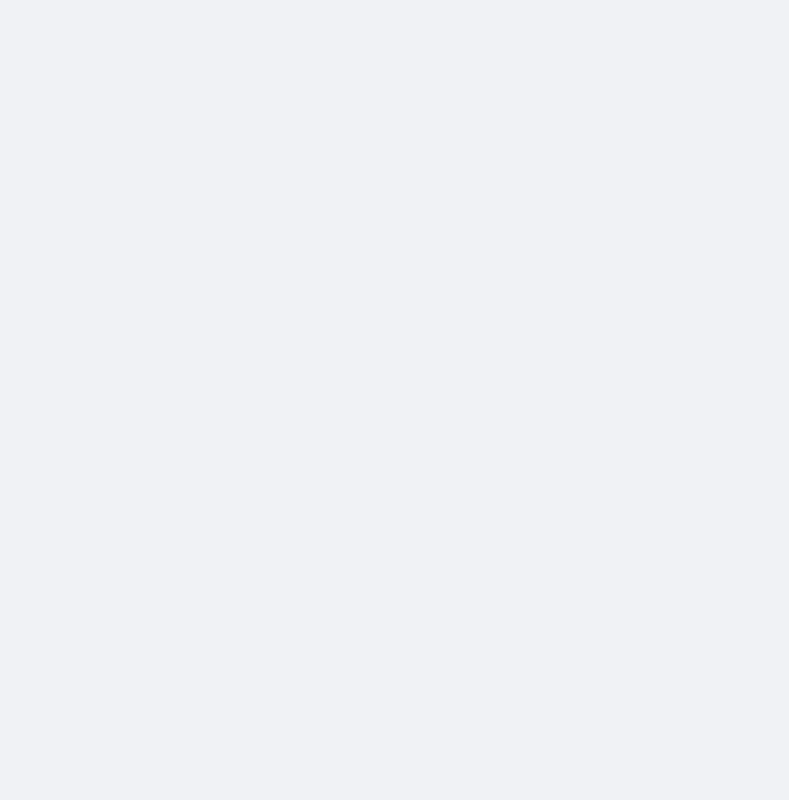
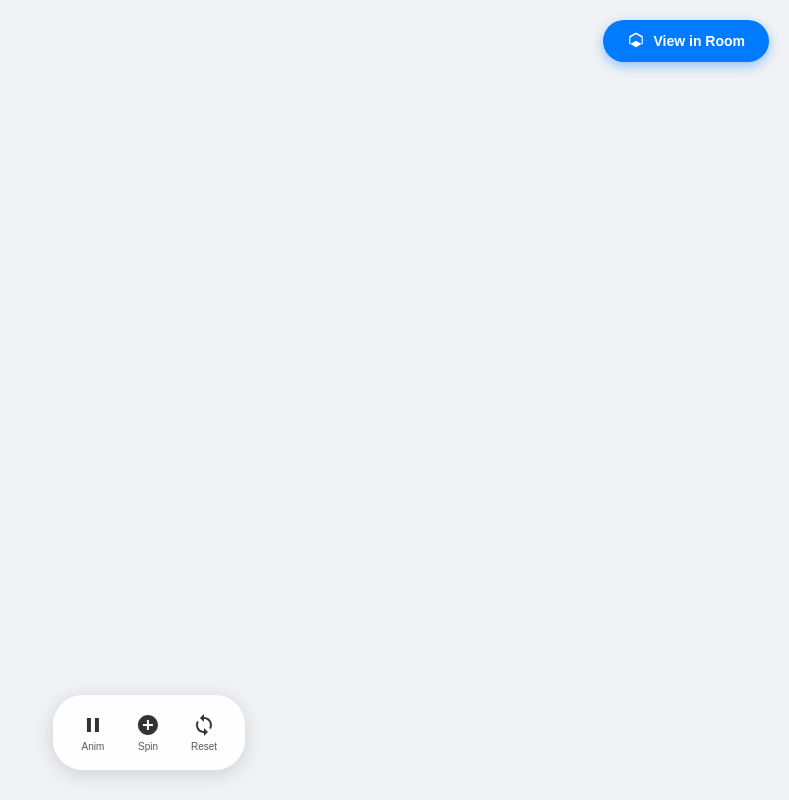
Before and after one commit to jaiganeshavcce/elephant-ar, a plain HTML site: page index.html in a window 1280 px wide. Shown: the whole page, without its empty margins (491-1280 px from the left). Drawn offline with Linux system fonts and the light colour scheme; some packages are replaced by stand-ins of ours; a script that the page names is missing.

Commit message:
Add files via upload

```diff
--- a/index.html
+++ b/index.html
@@ -8,51 +8,88 @@
     <script type="module" src="https://ajax.googleapis.com/ajax/libs/model-viewer/3.4.0/model-viewer.min.js"></script>
 
     <style>
-        body { margin: 0; background-color: #f0f2f5; font-family: sans-serif; }
+        body { margin: 0; background-color: #f0f2f5; font-family: 'Segoe UI', Tahoma, Geneva, Verdana, sans-serif; overflow: hidden; }
 
         model-viewer {
             width: 100%;
             height: 100vh;
-            background-color: #ffffff; /* White background */
+            background-color: #ffffff;
+            --poster-color: #ffffff;
         }
 
-        /* HIGH VISIBILITY BUTTON STYLE */
+        /* --- TOP RIGHT AR BUTTON --- */
         .ar-button {
-            background-color: #007bff; /* Bright Blue */
+            background-color: #007bff;
             color: white;
-            border-radius: 30px;
+            border-radius: 50px;
             border: none;
+            position: absolute;
+            top: 20px;     /* Moved to Top */
+            right: 20px;   /* Moved to Right */
+            padding: 12px 24px;
+            font-size: 14px;
+            font-weight: bold;
+            box-shadow: 0 4px 12px rgba(0,123,255,0.4);
+            z-index: 100;
+            display: flex;
+            align-items: center;
+            gap: 8px;
+            cursor: pointer;
+            transition: transform 0.2s;
+        }
+
+        .ar-button:active { transform: scale(0.95); }
+        .ar-button svg { fill: white; width: 18px; height: 18px; }
+
+        /* --- BOTTOM CONTROL BAR --- */
+        .controls {
             position: absolute;
             bottom: 30px;
             left: 50%;
             transform: translateX(-50%);
-            padding: 12px 24px;
-            font-size: 16px;
-            font-weight: bold;
-            box-shadow: 0 4px 8px rgba(0,0,0,0.3);
-            display: none; /* Hidden by default until AR is checked */
+            display: flex;
+            gap: 15px;
+            background: rgba(255, 255, 255, 0.9);
+            padding: 10px 20px;
+            border-radius: 30px;
+            box-shadow: 0 4px 20px rgba(0,0,0,0.15);
+            backdrop-filter: blur(5px);
             z-index: 100;
         }
 
-        .ar-button:active {
-            background-color: #0056b3;
+        .icon-btn {
+            background: none;
+            border: none;
+            cursor: pointer;
+            padding: 8px;
+            border-radius: 50%;
+            transition: background 0.2s;
+            display: flex;
+            flex-direction: column;
+            align-items: center;
+            color: #555;
+            font-size: 10px;
         }
+
+        .icon-btn:hover { background-color: #f0f0f0; }
+        .icon-btn svg { width: 24px; height: 24px; fill: #333; margin-bottom: 4px; }
 
         /* Error Message Style */
         #error-message {
             position: absolute;
-            top: 20px;
+            top: 80px; /* Below the button */
             left: 50%;
             transform: translateX(-50%);
             background-color: #ffebee;
             color: #c62828;
             padding: 10px 20px;
             border-radius: 8px;
-            border: 1px solid #ef9a9a;
-            display: none; /* Hidden by default */
+            font-size: 14px;
+            display: none;
             width: 80%;
             text-align: center;
             z-index: 99;
+            box-shadow: 0 2px 10px rgba(0,0,0,0.1);
         }
     </style>
 </head>
@@ -68,11 +105,32 @@
         ar-modes="webxr scene-viewer quick-look"
         camera-controls
         auto-rotate
-        shadow-intensity="1">
+        autoplay
+        shadow-intensity="1"
+        ar-scale="auto"
+        ar-placement="floor">
 
         <button slot="ar-button" id="ar-btn" class="ar-button">
-            👋 View in your Space
+            <svg viewBox="0 0 24 24"><path d="M21 16.5l-9-5-9 5v-11l9-5 9 5v11zm-9-13.5l-7.5 4.2v8.8l7.5 4.2 7.5-4.2v-8.8l-7.5-4.2z"/></svg>
+            View in Room
         </button>
+
+        <div class="controls">
+            <button class="icon-btn" onclick="toggleAnimation()">
+                <svg id="play-icon" viewBox="0 0 24 24"><path d="M6 19h4V5H6v14zm8-14v14h4V5h-4z"/></svg>
+                <span>Anim</span>
+            </button>
+
+            <button class="icon-btn" onclick="toggleRotate()">
+                <svg viewBox="0 0 24 24"><path d="M12 2C6.48 2 2 6.48 2 12s4.48 10 10 10 10-4.48 10-10S17.52 2 12 2zm5 11h-4v4h-2v-4H7v-2h4V7h2v4h4v2z"/></svg>
+                <span>Spin</span>
+            </button>
+
+             <button class="icon-btn" onclick="resetView()">
+                <svg viewBox="0 0 24 24"><path d="M12 4V1L8 5l4 4V6c3.31 0 6 2.69 6 6 0 1.01-.25 1.97-.7 2.8l1.46 1.46C19.54 15.03 20 13.57 20 12c0-4.42-3.58-8-8-8zm0 14c-3.31 0-6-2.69-6-6 0-1.01.25-1.97.7-2.8L5.24 7.74C4.46 8.97 4 10.43 4 12c0 4.42 3.58 8 8 8v3l4-4-4-4v3z"/></svg>
+                <span>Reset</span>
+            </button>
+        </div>
 
     </model-viewer>
 
@@ -80,20 +138,50 @@
         const viewer = document.querySelector('#viewer');
         const errorMsg = document.querySelector('#error-message');
         const arBtn = document.querySelector('#ar-btn');
+        const playIcon = document.querySelector('#play-icon');
 
-        // Wait for the model to load to check AR support
+        // --- 1. AR Compatibility Check ---
         viewer.addEventListener('load', () => {
             if (viewer.canActivateAR) {
-                // AR IS Supported
-                errorMsg.style.display = 'none'; // Hide error
-                arBtn.style.display = 'block';   // Show button
+                errorMsg.style.display = 'none';
+                arBtn.style.display = 'flex'; // Use flex to align icon
             } else {
-                // AR IS NOT Supported
-                errorMsg.innerText = "⚠️ Your device or browser does not support Augmented Reality. Try opening this in Chrome on Android or Safari on iOS.";
+                errorMsg.innerText = "⚠️ AR not supported on this device/browser. Try Chrome (Android) or Safari (iOS).";
                 errorMsg.style.display = 'block';
                 arBtn.style.display = 'none';
             }
         });
+
+        // --- 2. Button Logic ---
+
+        // Toggle Animation (Play/Pause)
+        function toggleAnimation() {
+            if (viewer.paused) {
+                viewer.play();
+                // Change icon to Pause
+                playIcon.innerHTML = '<path d="M6 19h4V5H6v14zm8-14v14h4V5h-4z"/>';
+            } else {
+                viewer.pause();
+                // Change icon to Play
+                playIcon.innerHTML = '<path d="M8 5v14l11-7z"/>';
+            }
+        }
+
+        // Toggle Rotation
+        function toggleRotate() {
+            if (viewer.autoRotate) {
+                viewer.autoRotate = false;
+            } else {
+                viewer.autoRotate = true;
+            }
+        }
+
+        // Reset Camera
+        function resetView() {
+            viewer.cameraOrbit = "0deg 75deg 105%"; // Reset to default angle
+            viewer.jumpCameraToGoal();
+        }
+
     </script>
 
 </body>
```
